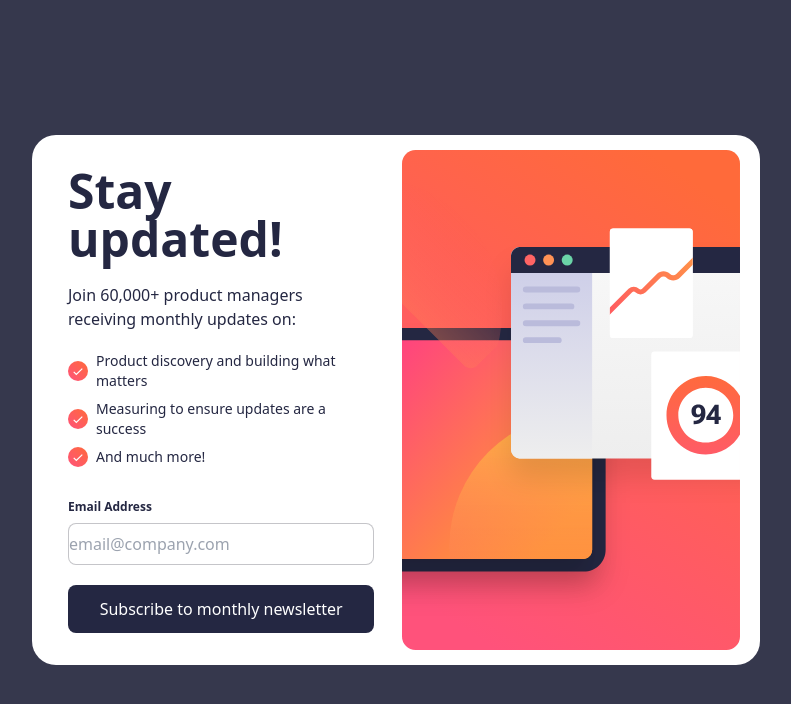
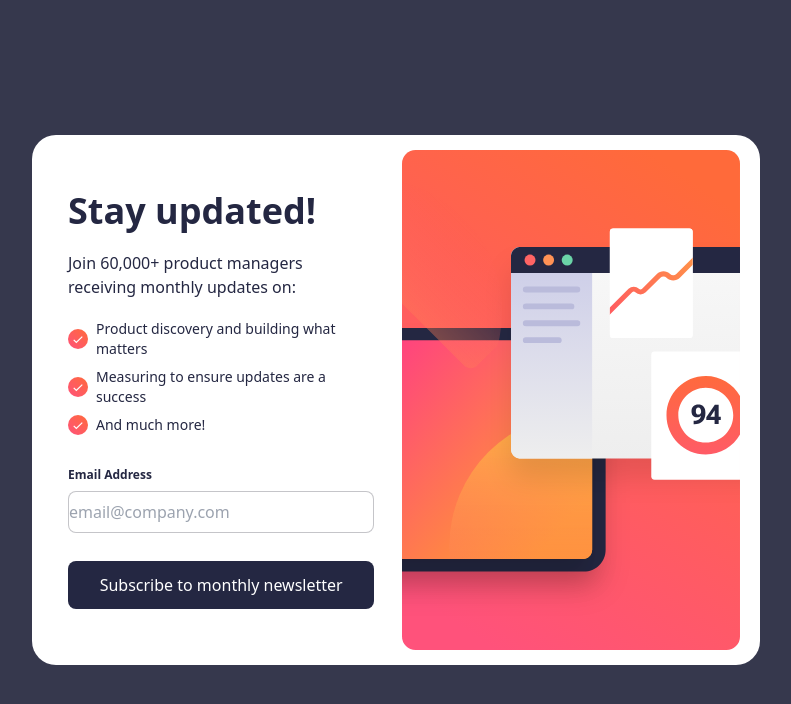
Before and after one commit to thiagomartns/newsletter-signup-tailwind, a React (Vite) app: page / in a window 1280 px wide. Shown: the top 704 px of the page, without its empty margins (244-1035 px from the left). Built offline with nearby package versions, Linux system fonts and the light colour scheme.

Commit message:
Style update in root component

```diff
--- a/src/App.tsx
+++ b/src/App.tsx
@@ -9,7 +9,7 @@ function App() {
       <div className='bg-white w-[728px] h-[530px] rounded-3xl flex items-center justify-center gap-3 px-5'>
         <div className='flex flex-col w-1/2 p-4 justify-center gap-3 h-full'>
           <div className="text flex flex-col gap-5">
-            <h1 className='text-darkNavy font-bold text-5xl'>Stay updated!</h1>
+            <h1 className='text-darkNavy font-bold text-4xl'>Stay updated!</h1>
             <p className='font-normal text-base text-darkNavy'>Join 60,000+ product managers receiving monthly updates on:</p>
             <div className="bullets text-darkNavy font-normal text-base mb-5 flex flex-col gap-2">
               <div className="bullet flex items-center gap-2">
@@ -27,7 +27,7 @@ function App() {
             </div>
           </div>
           <form action="" className='flex flex-col items-start gap-5'>
-            <div className="input flex flex-col gap-2 w-full">
+            <div className="input flex flex-col gap-2 w-full mb-2">
               <label htmlFor="" className='font-bold text-darkNavy text-xs'>Email Address</label>
               <input
                 className='rounded-lg border border-greyCustom border-solid outline-0 w-full py-2'
```
